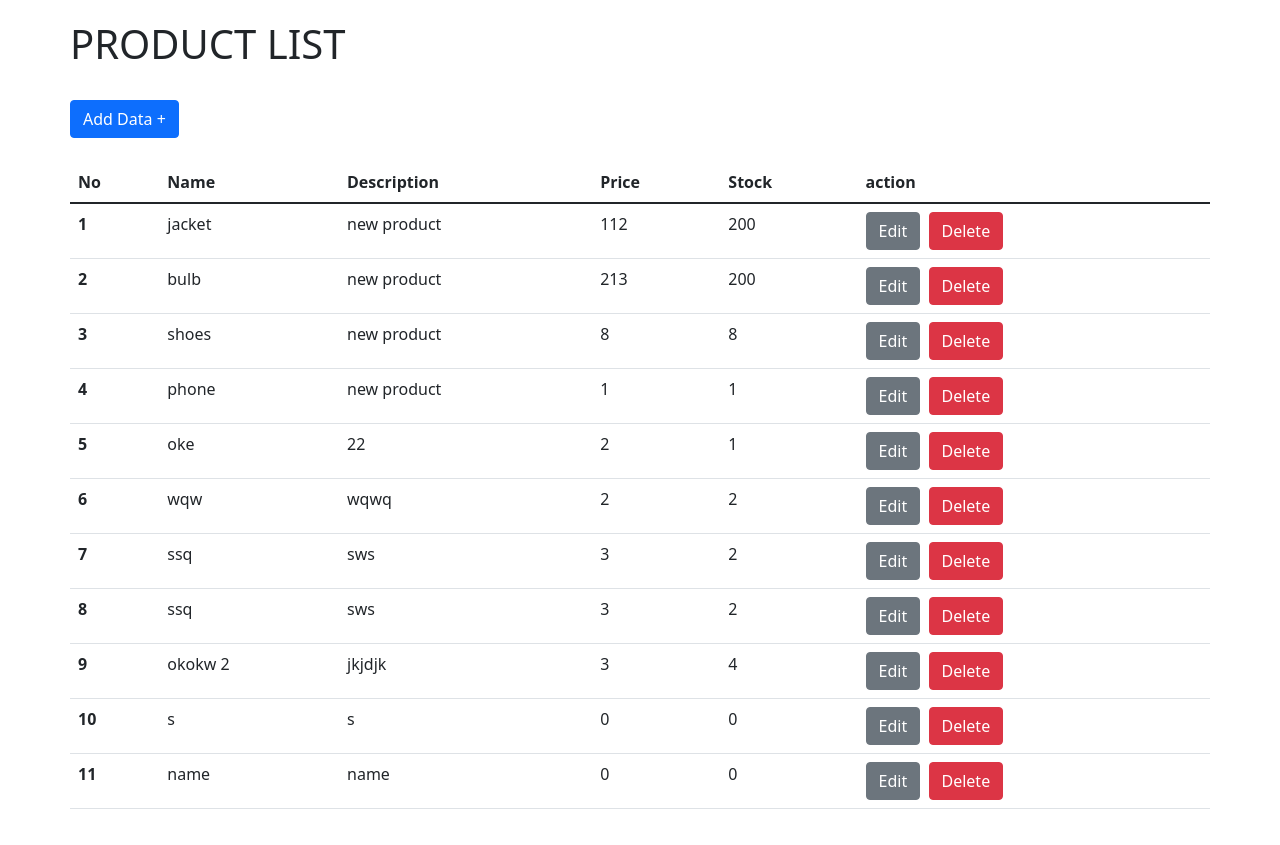
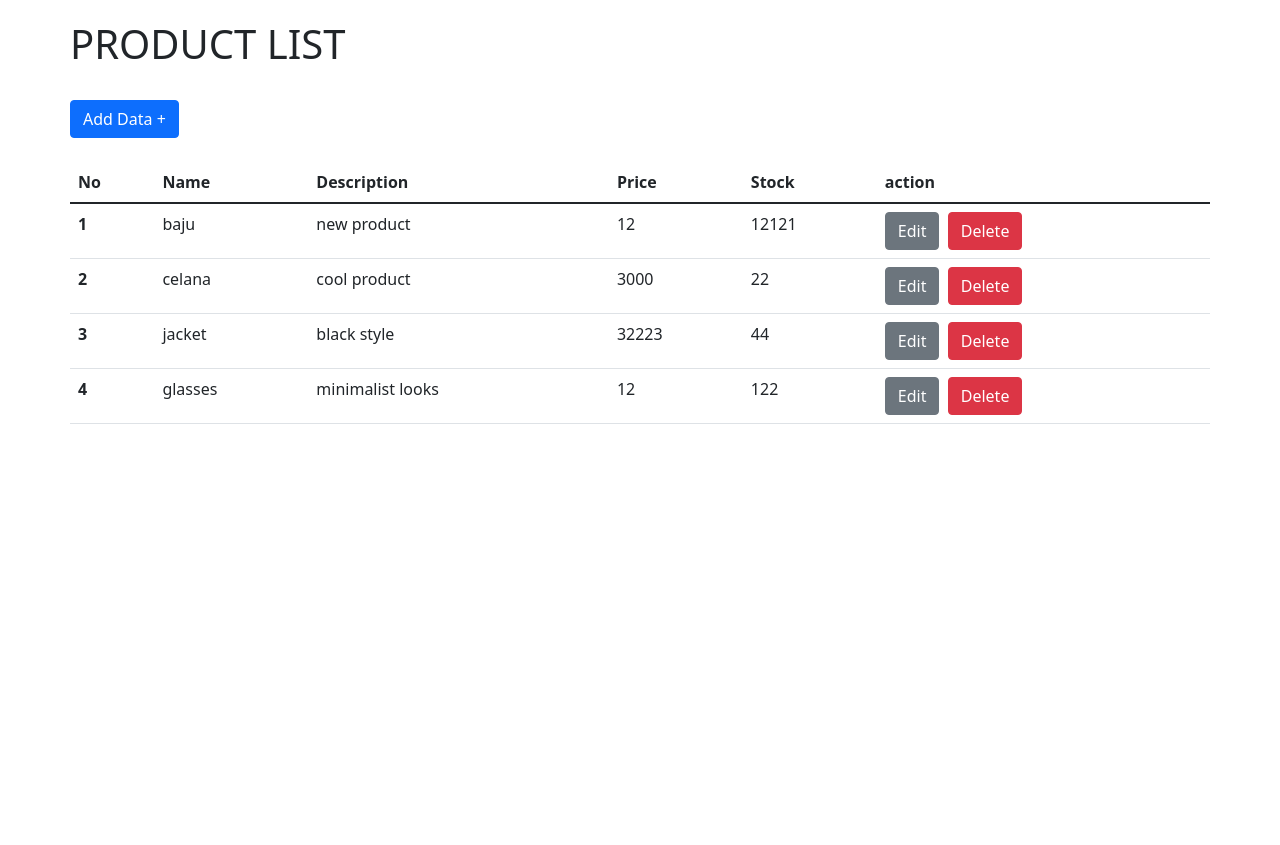
Before and after one commit to iyurisko/react-bootcamp, a React (Create React App) app: page /dashboard in a window 1280 px wide. After the commit the page ends 800 px from the top, so only its background shows below. Built offline with nearby package versions, Linux system fonts and the light colour scheme; data requests are answered from the project's data file; sample sign-in values are in the browser's storage.

Commit message:
add concurrently

```diff
--- a/db.json
+++ b/db.json
@@ -1,84 +1,32 @@
 {
   "products": [
     {
-      "id": "1",
-      "name": "jacket",
+      "name": "baju",
       "description": "new product",
-      "price": 112,
-      "stock": 200,
-      "category": "pakaian"
-    },
-    {
-      "id": "2",
-      "name": "bulb",
-      "description": "new product",
-      "price": 213,
-      "stock": 200,
-      "category": "pakaian"
-    },
-    {
-      "id": "3",
-      "name": "shoes",
-      "description": "new product",
-      "price": "8",
-      "stock": "8"
-    },
-    {
-      "id": "4",
-      "name": "phone",
-      "description": "new product",
-      "price": "1",
-      "stock": "1",
-      "category": "dsds"
-    },
-    {
-      "id": "5",
-      "name": "oke",
-      "description": "22",
-      "price": "2",
-      "stock": "1"
-    },
-    {
-      "id": "Zb2UyvX",
-      "name": "wqw",
-      "description": "wqwq",
-      "price": "2",
-      "stock": "2"
-    },
-    {
-      "name": "ssq",
-      "description": "sws",
-      "price": "3",
-      "stock": "2",
+      "price": "12",
+      "stock": "12121",
       "id": "o83yE8m"
     },
     {
-      "name": "ssq",
-      "description": "sws",
-      "price": "3",
-      "stock": "2",
+      "name": "celana",
+      "description": "cool product",
+      "price": 3000,
+      "stock": 22,
       "id": "DTtk-IB"
     },
     {
-      "name": "okokw 2",
-      "description": "jkjdjk",
-      "price": "3",
-      "stock": "4",
+      "name": "jacket",
+      "description": "black style",
+      "price": 32223,
+      "stock": 44,
       "id": "Q8vgR5W"
     },
     {
-      "name": "s",
-      "description": "s",
-      "price": 0,
-      "stock": 0,
+      "name": "glasses",
+      "description": "minimalist looks",
+      "price": 12,
+      "stock": 122,
       "id": "O48f-y1"
-    },
-    {
-      "name": "name",
-      "description": "name",
-      "price": 0,
-      "stock": 0,
-      "id": "IZYzXfw"
     }
   ],
   "profiles": [
--- a/package.json
+++ b/package.json
@@ -24,7 +24,8 @@
     "build": "react-scripts build",
     "test": "react-scripts test",
     "eject": "react-scripts eject",
-    "server":"npx json-server --watch db.json --port 8080"
+    "server": "npx json-server --watch db.json --port 8080",
+    "dev": "concurrently --kill-others \"react-scripts start\" \"npx json-server --watch db.json --port 8080\""
   },
   "eslintConfig": {
     "extends": [
@@ -43,5 +44,8 @@
       "last 1 firefox version",
       "last 1 safari version"
     ]
+  },
+  "devDependencies": {
+    "concurrently": "^7.0.0"
   }
 }
--- a/src/pages/dashboard/form.jsx
+++ b/src/pages/dashboard/form.jsx
@@ -55,6 +55,7 @@ const FormInput = ({ action, data, setModalVisible, updateId }) => {
               <FormGroup key={idx}>
                 <Label>{key}</Label>
                 <Input
+                  type={key === "name" || key === "description" ? "text" : "number" }
                   value={form[key]}
                   placeholder={key}
                   onChange={(e) => setForm(prev => ({
```
